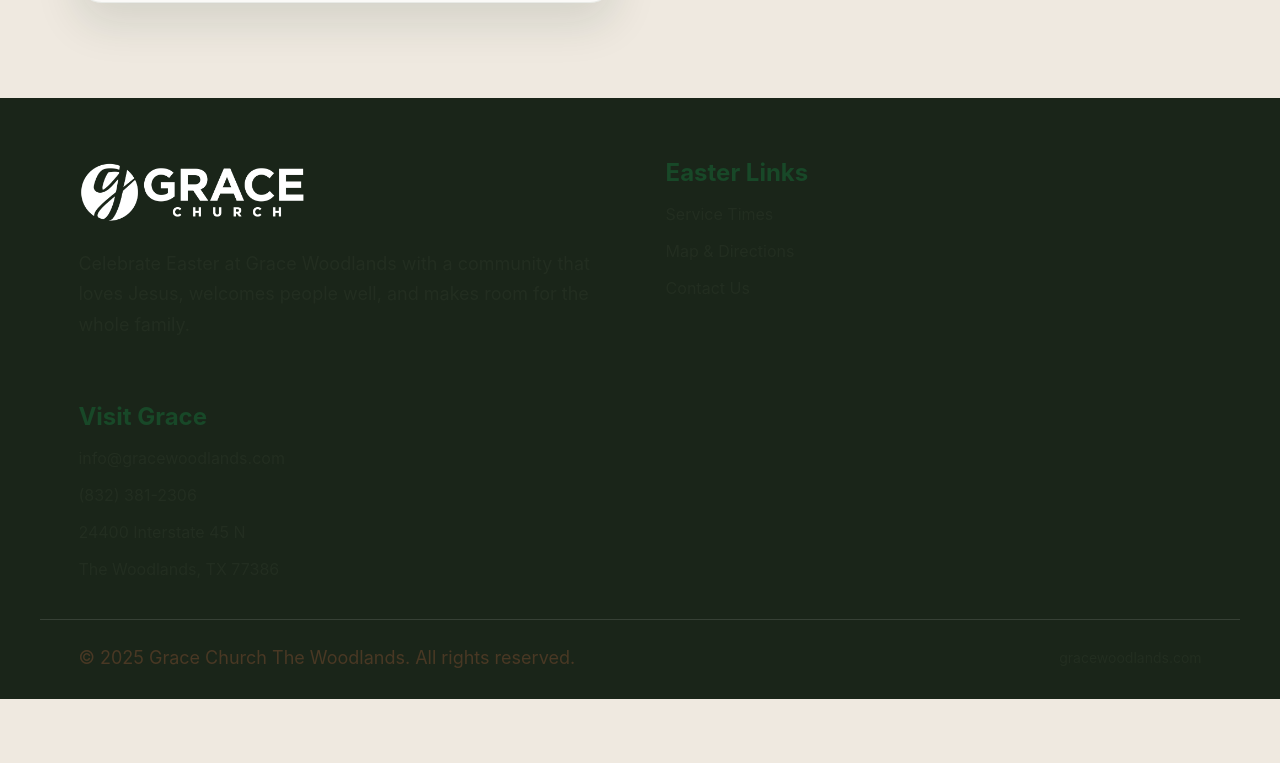
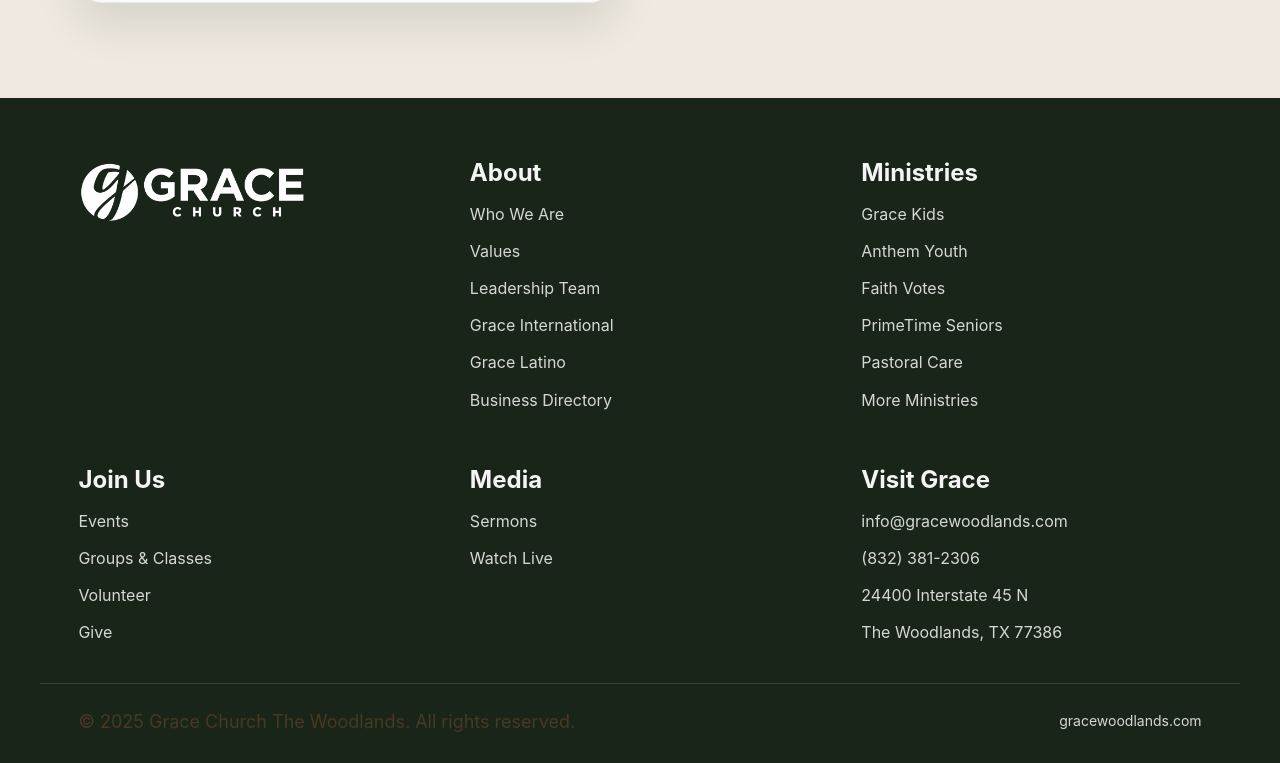
Before and after one commit to jpiercedev/grace-woodlands-landers, a Next.js app: page /easter in a window 1280 px wide. Shown: the part 5285-6048 px from the top of the page. Before the commit the page ends 5984 px from the top, so only its background shows below. Built offline with nearby package versions, Linux system fonts and the light colour scheme; a web font is replaced by a local one.

Commit message:
feat: update EasterLanding footer with new links for About, Ministries, Join Us, and Media sections

```diff
--- a/components/pages/EasterLanding.tsx
+++ b/components/pages/EasterLanding.tsx
@@ -44,10 +44,34 @@
   },
 ]
 
-const footerLinks = [
-  { label: 'Service Times', href: '#service-times' },
-  { label: 'Map & Directions', href: '#map' },
-  { label: 'Contact Us', href: '#contact' },
+const aboutLinks = [
+  { label: 'Who We Are', href: 'https://gracewoodlands.com/about/' },
+  { label: 'Values', href: 'https://gracewoodlands.com/values/' },
+  { label: 'Leadership Team', href: 'https://gracewoodlands.com/leadership/' },
+  { label: 'Grace International', href: 'https://gracewoodlands.com/grace-international/' },
+  { label: 'Grace Latino', href: 'https://gracewoodlands.com/grace-latino/' },
+  { label: 'Business Directory', href: 'https://gracewoodlands.com/business-directory/' },
+]
+
+const ministriesLinks = [
+  { label: 'Grace Kids', href: 'https://gracewoodlands.com/grace-kids/' },
+  { label: 'Anthem Youth', href: 'https://gracewoodlands.com/anthem/' },
+  { label: 'Faith Votes', href: 'https://gracewoodlands.com/faith-votes/' },
+  { label: 'PrimeTime Seniors', href: 'https://gracewoodlands.com/primetime/' },
+  { label: 'Pastoral Care', href: 'https://gracewoodlands.com/pastoral-care/' },
+  { label: 'More Ministries', href: 'https://gracewoodlands.com/ministries/' },
+]
+
+const joinUsLinks = [
+  { label: 'Events', href: 'https://gracewoodlands.com/events/' },
+  { label: 'Groups & Classes', href: 'https://gracewoodlands.com/groups/' },
+  { label: 'Volunteer', href: 'https://gracewoodlands.com/volunteer/' },
+  { label: 'Give', href: 'https://gracewoodlands.com/give/' },
+]
+
+const mediaLinks = [
+  { label: 'Sermons', href: 'https://gracewoodlands.com/sermons/' },
+  { label: 'Watch Live', href: 'https://gracewoodlands.com/live/' },
 ]
 
 export default function EasterLanding() {
@@ -488,17 +512,47 @@
               alt="Grace Church"
               className="easter-footer-logo"
             />
-            <p>
-              Celebrate Easter at Grace Woodlands with a community that loves Jesus, welcomes people well, and makes room for the whole family.
-            </p>
           </div>
 
           <div>
-            <h4>Easter Links</h4>
+            <h4>About</h4>
             <ul className="easter-footer-list">
-              {footerLinks.map((link) => (
+              {aboutLinks.map((link) => (
                 <li key={link.label}>
-                  <a href={link.href}>{link.label}</a>
+                  <a href={link.href} target="_blank" rel="noopener noreferrer">{link.label}</a>
+                </li>
+              ))}
+            </ul>
+          </div>
+
+          <div>
+            <h4>Ministries</h4>
+            <ul className="easter-footer-list">
+              {ministriesLinks.map((link) => (
+                <li key={link.label}>
+                  <a href={link.href} target="_blank" rel="noopener noreferrer">{link.label}</a>
+                </li>
+              ))}
+            </ul>
+          </div>
+
+          <div>
+            <h4>Join Us</h4>
+            <ul className="easter-footer-list">
+              {joinUsLinks.map((link) => (
+                <li key={link.label}>
+                  <a href={link.href} target="_blank" rel="noopener noreferrer">{link.label}</a>
+                </li>
+              ))}
+            </ul>
+          </div>
+
+          <div>
+            <h4>Media</h4>
+            <ul className="easter-footer-list">
+              {mediaLinks.map((link) => (
+                <li key={link.label}>
+                  <a href={link.href} target="_blank" rel="noopener noreferrer">{link.label}</a>
                 </li>
               ))}
             </ul>
```
Also changed, not shown: app/globals.css.
